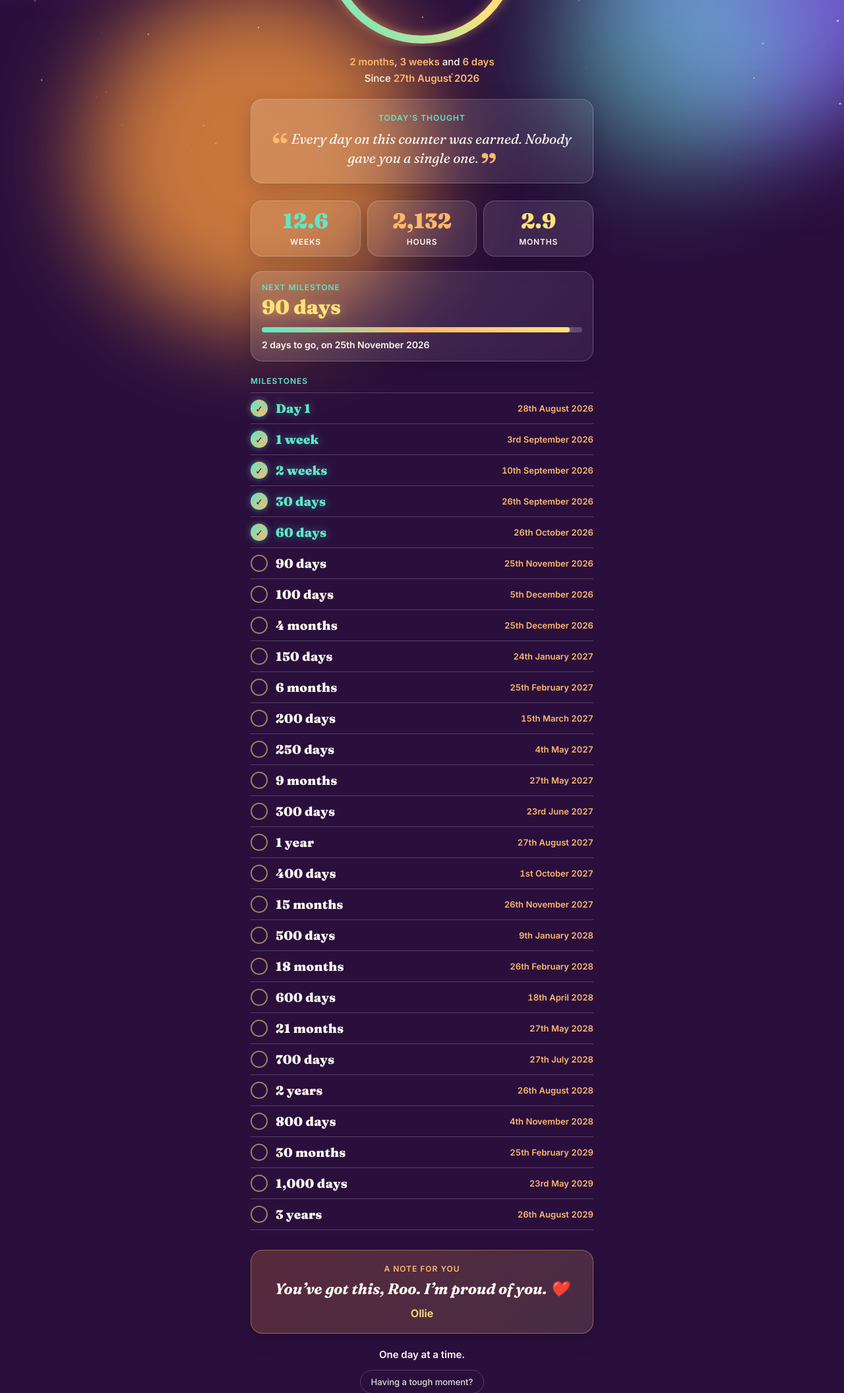
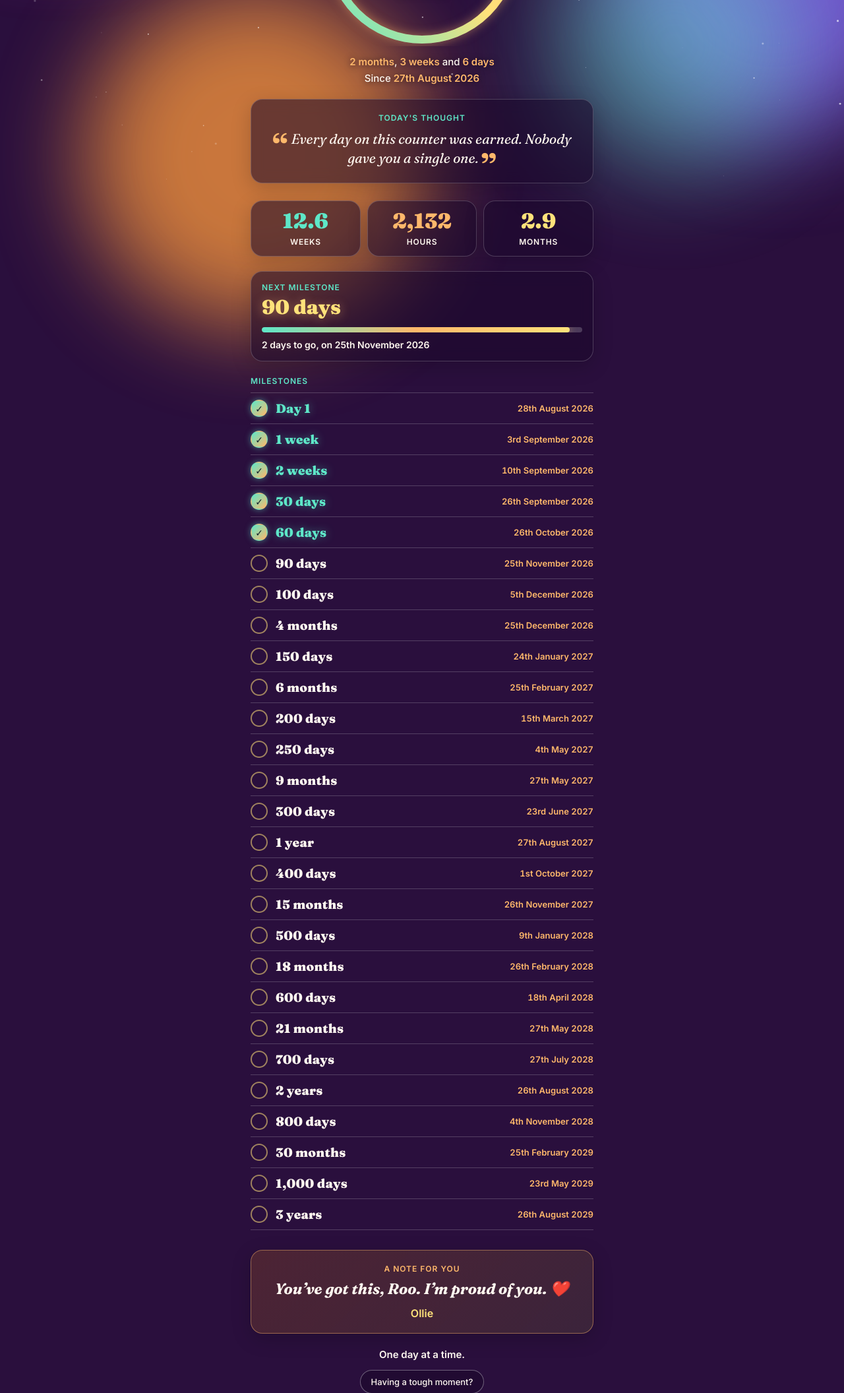
Before and after one commit to OllieHubWorx/MollysDays-, a plain HTML site: page index.html in a window 1280 px wide. Shown: the part 524-2636 px from the top of the page at 66% size. Drawn offline with Linux system fonts and the light colour scheme.

Commit message:
Darker cards and text shadows so all text is readable
Co-Authored-By: Claude Opus 5.5 <noreply@anthropic.com>
Claude-Session: https://claude.ai/code/session_01KhGFbBEABv7Xj2odQCTvTb

```diff
--- a/index.html
+++ b/index.html
@@ -56,29 +56,29 @@
   .days{font-family:Fraunces,serif;font-weight:600;font-size:104px;line-height:1.05;letter-spacing:-2px;padding:0 .12em;
         background:linear-gradient(180deg,#fff 20%,#ffd9a8 60%,var(--accent));-webkit-background-clip:text;background-clip:text;color:transparent;
         filter:drop-shadow(0 6px 24px rgba(255,160,90,.35))}
-  .days-label{font-size:17px;font-weight:700;color:var(--accent2);margin-top:4px;letter-spacing:.6px}
-  .live{font-variant-numeric:tabular-nums;font-size:14px;font-weight:600;color:var(--ink);margin-top:4px}
-  .since{font-size:15px;font-weight:500;color:var(--ink);margin-top:14px}
+  .days-label{font-size:17px;font-weight:700;color:var(--accent2);margin-top:4px;letter-spacing:.6px;text-shadow:0 1px 10px rgba(20,6,34,.7)}
+  .live{font-variant-numeric:tabular-nums;font-size:14px;font-weight:600;color:var(--ink);margin-top:4px;text-shadow:0 1px 10px rgba(20,6,34,.7)}
+  .since{font-size:15px;font-weight:500;color:var(--ink);margin-top:14px;text-shadow:0 1px 10px rgba(20,6,34,.7)}
   .since b{color:var(--accent);font-weight:700}
   .msg{position:relative;font-family:Fraunces,serif;font-style:italic;font-size:21px;margin:22px auto 0;padding:20px 24px 22px;line-height:1.4;color:var(--ink);
-       background:linear-gradient(135deg,rgba(255,255,255,.16),rgba(255,255,255,.07));border:1px solid var(--line);border-radius:18px;backdrop-filter:blur(10px);box-shadow:0 8px 30px rgba(0,0,0,.18)}
+       background:rgba(26,8,42,.55);border:1px solid var(--line);border-radius:18px;backdrop-filter:blur(10px);box-shadow:0 8px 30px rgba(0,0,0,.18)}
   #msg:before,#msg:after{font-family:Fraunces,serif;font-style:normal;font-weight:900;font-size:1.9em;line-height:0;vertical-align:-.38em;color:var(--accent)}
   #msg:before{content:'\201C';margin-right:5px}
   #msg:after{content:'\201D';margin-left:4px}
   .msg .by{display:block;font-family:Inter,system-ui,sans-serif;font-style:normal;font-weight:600;font-size:13px;letter-spacing:.4px;color:var(--accent);margin-top:12px}
   .msg .tag{display:block;font-family:Inter,system-ui,sans-serif;font-style:normal;font-weight:700;font-size:12px;letter-spacing:1px;text-transform:uppercase;color:var(--accent2);margin-bottom:8px}
   .pill{display:inline-flex;align-items:center;gap:8px;margin-top:14px;padding:8px 16px;border-radius:99px;font-size:15px;font-weight:600;
-        background:linear-gradient(135deg,rgba(94,231,200,.22),rgba(255,184,107,.22));border:1px solid var(--line);backdrop-filter:blur(10px)}
+        background:linear-gradient(135deg,rgba(94,231,200,.2),rgba(255,184,107,.2)),rgba(26,8,42,.55);border:1px solid var(--line);backdrop-filter:blur(10px)}
   .pill b{font-weight:800;color:var(--pink)}
   .pill .pd{width:8px;height:8px;border-radius:50%;background:var(--accent2);box-shadow:0 0 10px var(--accent2)}
   .grid{display:grid;grid-template-columns:1fr 1fr 1fr;gap:10px;margin-top:26px}
-  .card{background:var(--card);border:1px solid var(--line);border-radius:18px;padding:14px 8px;backdrop-filter:blur(10px);box-shadow:0 8px 30px rgba(0,0,0,.18)}
+  .card{background:rgba(26,8,42,.55);border:1px solid var(--line);border-radius:18px;padding:14px 8px;backdrop-filter:blur(10px);box-shadow:0 8px 30px rgba(0,0,0,.18)}
   .card:nth-child(1) .n{color:var(--accent2)}
   .card:nth-child(2) .n{color:var(--accent)}
   .card:nth-child(3) .n{color:var(--pink)}
   .card .n{font-family:Fraunces,serif;font-weight:900;font-size:32px;line-height:1}
   .card .l{font-size:12px;font-weight:700;letter-spacing:.8px;text-transform:uppercase;color:var(--ink);margin-top:8px}
-  .next{margin-top:22px;background:linear-gradient(135deg,rgba(255,255,255,.14),rgba(255,255,255,.06));border:1px solid var(--line);border-radius:18px;padding:16px;text-align:left;backdrop-filter:blur(10px);box-shadow:0 8px 30px rgba(0,0,0,.18)}
+  .next{margin-top:22px;background:rgba(26,8,42,.55);border:1px solid var(--line);border-radius:18px;padding:16px;text-align:left;backdrop-filter:blur(10px);box-shadow:0 8px 30px rgba(0,0,0,.18)}
   .next .t{font-size:12px;font-weight:700;letter-spacing:1px;text-transform:uppercase;color:var(--accent2)}
   .next .v{font-family:Fraunces,serif;font-weight:900;font-size:30px;margin-top:4px;color:var(--pink);text-shadow:0 2px 16px rgba(255,184,107,.45)}
   .bar{height:8px;background:var(--line);border-radius:99px;margin-top:12px;overflow:hidden}
@@ -96,11 +96,11 @@
   .mile .when{font-size:13px;font-weight:700;color:var(--accent);font-variant-numeric:tabular-nums}
   .foot{margin-top:30px;font-size:15px;font-weight:600;color:var(--ink)}
   @media (max-width:380px){.ring-wrap{width:260px;height:260px}.days{font-size:88px}}
-  .note{margin:0 0 22px;padding:20px 22px;border-radius:18px;text-align:center;background:linear-gradient(135deg,rgba(255,138,60,.22),rgba(255,226,122,.14));border:1px solid rgba(255,184,107,.4);box-shadow:0 8px 30px rgba(0,0,0,.18)}
+  .note{margin:0 0 22px;padding:20px 22px;border-radius:18px;text-align:center;background:linear-gradient(135deg,rgba(255,138,60,.2),rgba(255,226,122,.12)),rgba(26,8,42,.55);border:1px solid rgba(255,184,107,.45);box-shadow:0 8px 30px rgba(0,0,0,.18)}
   .note .nt{font-size:12px;font-weight:700;letter-spacing:1px;text-transform:uppercase;color:var(--accent);margin-bottom:8px}
   .note .nb{font-family:Fraunces,serif;font-style:italic;font-size:23px;line-height:1.35;color:var(--ink)}
   .note .nf{margin-top:10px;font-weight:800;font-size:16px;color:var(--pink)}
-  .sos-btn{margin-top:14px;background:none;border:1px solid var(--line);color:var(--muted);font:500 13px Inter,system-ui,sans-serif;padding:9px 16px;border-radius:99px;cursor:pointer}
+  .sos-btn{margin-top:14px;background:rgba(26,8,42,.55);border:1px solid rgba(255,255,255,.35);color:var(--ink);font:500 13px Inter,system-ui,sans-serif;padding:9px 16px;border-radius:99px;cursor:pointer}
   .sos-btn:hover{color:var(--ink);border-color:rgba(255,255,255,.45)}
   .sos{position:fixed;inset:0;z-index:20;display:none;align-items:center;justify-content:center;padding:calc(24px + env(safe-area-inset-top)) 24px calc(24px + env(safe-area-inset-bottom));overflow-y:auto;background:rgba(20,8,32,.86);backdrop-filter:blur(14px);-webkit-backdrop-filter:blur(14px)}
   .sos.open{display:flex;animation:fadein .4s ease}
@@ -113,7 +113,7 @@
   .breath i{position:absolute;inset:0;border-radius:50%;background:radial-gradient(circle,rgba(94,231,200,.6),rgba(139,108,255,.3) 60%,transparent 72%);transform:scale(.5);transition:transform 4s ease-in-out}
   .breath.big i{transform:scale(1)}
   .breath span{position:relative;font-family:Fraunces,serif;font-size:24px}
-  .lines{margin-top:20px;text-align:left;background:var(--card);border:1px solid var(--line);border-radius:16px;padding:4px 16px}
+  .lines{margin-top:20px;text-align:left;background:rgba(26,8,42,.55);border:1px solid var(--line);border-radius:16px;padding:4px 16px}
   .line{padding:12px 0;border-bottom:1px solid var(--line)}.line:last-child{border-bottom:0}
   .line b{display:block;font-size:15px}
   .line a{color:var(--accent);font-weight:600;font-size:19px;text-decoration:none}
```
